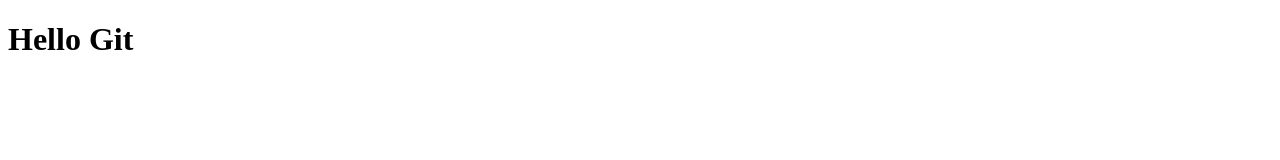
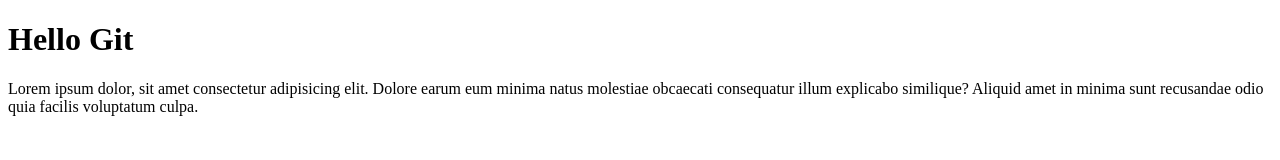
Before and after one commit to abalfaqih/github-Renamed, a plain HTML site: page index.html in a window 1280 px wide. Drawn offline with Linux system fonts and the light colour scheme.

Commit message:
added a parapgraph

```diff
--- a/index.html
+++ b/index.html
@@ -7,5 +7,6 @@
 </head>
 <body>
     <h1>Hello Git</h1>
+    <p>Lorem ipsum dolor, sit amet consectetur adipisicing elit. Dolore earum eum minima natus molestiae obcaecati consequatur illum explicabo similique? Aliquid amet in minima sunt recusandae odio quia facilis voluptatum culpa.</p>
 </body>
 </html>
```
